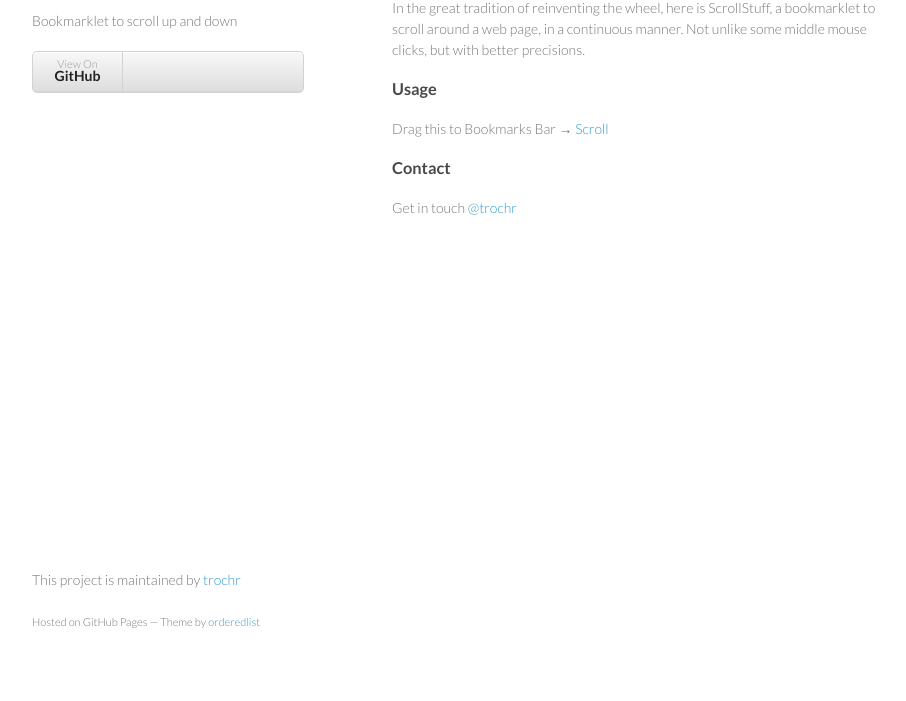
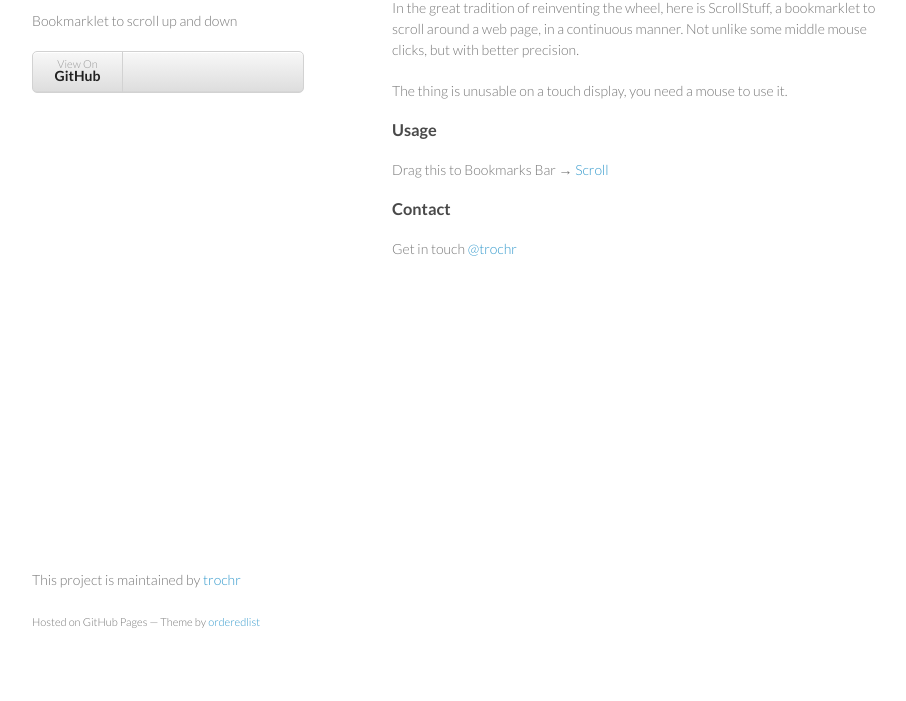
Before and after one commit to trochr/ScrollStuff, a plain HTML site: page index.html in a window 1280 px wide. Shown: the part 99-800 px from the top of the page, without its empty margins (178-1084 px from the left). Drawn offline with Linux system fonts and the light colour scheme.

Commit message:
Update index.html

```diff
--- a/index.html
+++ b/index.html
@@ -26,7 +26,10 @@
         <h3>
 <a name="welcome" class="anchor" href="#welcome"><span class="octicon octicon-link"></span></a>Intro</h3>
 
-<p>In the great tradition of reinventing the wheel, here is ScrollStuff, a bookmarklet to scroll around a web page, in a continuous manner. Not unlike some middle mouse clicks, but with better precisions.</p>
+<p>In the great tradition of reinventing the wheel, here is ScrollStuff, a bookmarklet to scroll around a web page,
+in a continuous manner. Not unlike some middle mouse clicks, but with better precision.</p>
+
+<p>The thing is unusable on a touch display, you need a mouse to use it.</p>
 
 <h3><a name="usage" class="anchor" href="#usage"><span class="octicon octicon-link"></span></a>Usage</h3>
 
```
